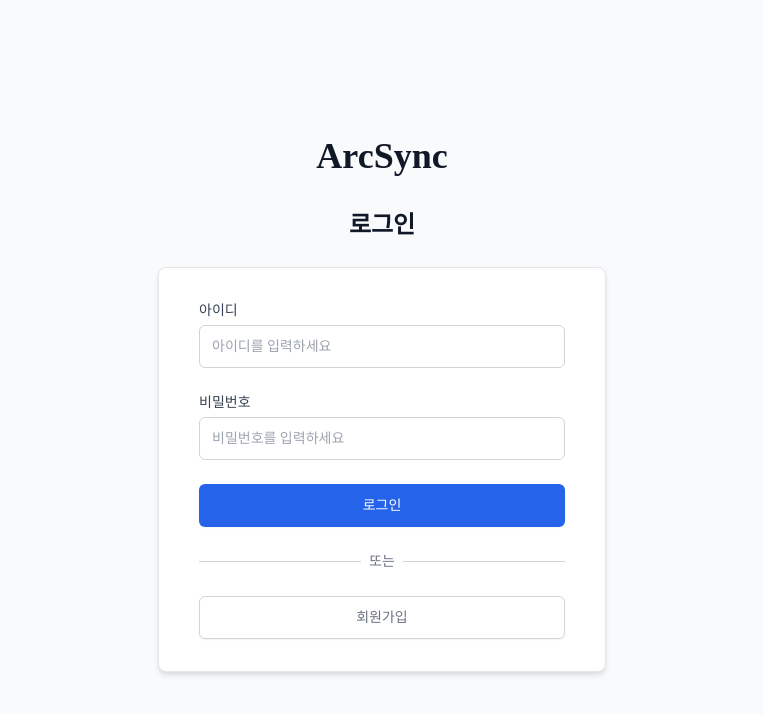
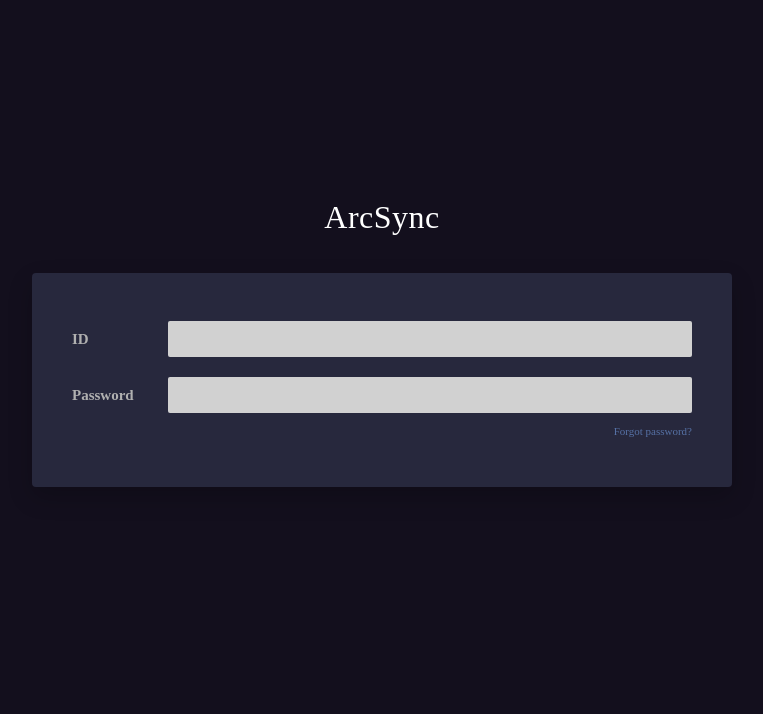
Before and after one commit to goodrammers/arcview-front, a Vue app: page /real-time#/login in a window 1280 px wide. Shown: the top 714 px of the page, without its empty margins (258-1021 px from the left). Built offline with nearby package versions, Linux system fonts and the light colour scheme.

Commit message:
로그인 스타일 수정

```diff
--- a/src/pages/Login.vue
+++ b/src/pages/Login.vue
@@ -1,46 +1,22 @@
 <template>
     <div class="login-root">
-        <div class="login-container">
-            <div class="header-section">
+        <div class="login-content">
             <h1 class="logo-text">ArcSync</h1>
-                <h2 class="title-text">로그인</h2>
-            </div>
 
-            <div class="form-wrapper">
             <div class="login-box">
-                    <form class="login-form" @submit.prevent="login">
+                <div class="login-form">
                     <div class="form-group">
-                            <label>아이디</label>
-                            <input
-                                required
-                                type="text"
-                                v-model="id"
-                                placeholder="아이디를 입력하세요"
-                            />
+                        <label>ID</label>
+                        <input required type="text" v-model="id" @keyup.enter="login" />
                     </div>
 
                     <div class="form-group">
-                            <label>비밀번호</label>
-                            <input
-                                required
-                                type="password"
-                                v-model="pw"
-                                placeholder="비밀번호를 입력하세요"
-                            />
+                        <label>Password</label>
+                        <input required type="password" v-model="pw" @keyup.enter="login" />
                     </div>
 
-                        <div class="form-actions">
-                            <button type="submit" class="submit-btn">로그인</button>
-                        </div>
-                    </form>
-
-                    <div class="divider-section">
-                        <div class="line"></div>
-                        <span class="text">또는</span>
-                    </div>
-
-                    <div class="secondary-actions">
-                        <button type="button" class="signup-btn">회원가입</button>
+                    <div class="forgot-password">
+                        <a href="#">Forgot password?</a>
                     </div>
                 </div>
             </div>
@@ -68,166 +44,109 @@ async function login() {
 <style scoped lang="scss">
 .login-root {
     min-height: 100vh;
-    background-color: #f9fafb;
+    background-color: #130f1d; /* Dark background matching image */
+    display: flex;
+    justify-content: center;
+    align-items: center;
+    font-family: 'Times New Roman', Times, serif; /* Matching serif style */
+}
+
+.login-content {
     display: flex;
     flex-direction: column;
-    justify-content: center;
-    padding: 48px 24px;
-}
-
-.login-container {
+    align-items: center;
     width: 100%;
-    max-width: 448px;
-    margin: 0 auto;
-}
-
-.header-section {
-    text-align: center;
-    margin-bottom: 24px;
+    max-width: 700px;
 }
 
 .logo-text {
-    font-family: 'Pacifico', cursive;
-    font-size: 36px;
-    font-weight: 700;
-    color: #111827;
-    margin-bottom: 8px;
-}
-
-.title-text {
-    font-size: 24px;
-    font-weight: 800;
-    color: #111827;
-    margin-top: 24px;
-}
-
-.form-wrapper {
-    width: 100%;
+    margin-top: -120px;
+    font-size: 32px;
+    font-weight: 500;
+    color: #ffffff;
+    margin-bottom: 32px;
+    letter-spacing: 0.5px;
 }
 
 .login-box {
-    background-color: #ffffff;
-    padding: 32px 40px;
-    box-shadow:
-        0 4px 6px -1px rgba(0, 0, 0, 0.1),
-        0 2px 4px -1px rgba(0, 0, 0, 0.06);
-    border-radius: 8px;
-    border: 1px solid #e5e7eb;
+    width: 100%;
+    background-color: #27283d; /* Card background */
+    padding: 48px 40px;
+    border-radius: 4px;
+    box-shadow: 0 10px 25px rgba(0, 0, 0, 0.2);
 }
 
 .login-form {
     display: flex;
     flex-direction: column;
-    gap: 24px;
+    gap: 20px;
 }
 
 .form-group {
     display: flex;
-    flex-direction: column;
-    gap: 4px;
+    align-items: center;
+    justify-content: space-between;
+    gap: 16px;
 
     label {
-        font-size: 14px;
-        font-weight: 500;
-        color: #374151;
+        font-size: 15px;
+        font-weight: 600;
+        color: #b0b0b0; /* Light gray label */
+        width: 80px; /* Fixed width for alignment */
+        flex-shrink: 0;
     }
 
     input {
-        appearance: none;
-        display: block;
-        width: 100%;
-        padding: 10px 12px;
-        border: 1px solid #d1d5db;
-        border-radius: 6px;
+        flex: 1;
+        height: 36px;
+        background-color: #d1d1d1; /* Light input background */
+        border: none;
+        border-radius: 2px;
+        padding: 0 10px;
         font-size: 14px;
+        color: #000;
         outline: none;
-        transition:
-            border-color 0.2s,
-            box-shadow 0.2s;
-
-        &::placeholder {
-            color: #9ca3af;
-        }
 
         &:focus {
-            border-color: #3b82f6;
-            box-shadow: 0 0 0 2px rgba(59, 130, 246, 0.5); // Blue ring
+            background-color: #ffffff;
         }
     }
 }
 
+.forgot-password {
+    display: flex;
+    justify-content: flex-end;
+    margin-top: -10px; /* Pull closer to password field */
+
+    a {
+        font-size: 11px;
+        color: #5671a5; /* Muted blue link color */
+        text-decoration: none;
+
+        &:hover {
+            color: #7a93c9;
+            text-decoration: underline;
+        }
+    }
+}
+
+.form-actions {
+    margin-top: 20px;
+}
+
 .submit-btn {
     width: 100%;
-    display: flex;
-    justify-content: center;
-    padding: 10px 16px;
-    border: 1px solid transparent;
-    border-radius: 6px;
-    box-shadow: 0 1px 2px 0 rgba(0, 0, 0, 0.05);
+    padding: 10px;
+    background-color: #3b3c58;
+    color: #fff;
+    border: none;
+    border-radius: 4px;
+    cursor: pointer;
     font-size: 14px;
-    font-weight: 500;
-    color: #ffffff;
-    background-color: #2563eb; // Blue-600
-    cursor: pointer;
     transition: background-color 0.2s;
 
     &:hover {
-        background-color: #1d4ed8; // Blue-700
-    }
-
-    &:focus {
-        outline: none;
-        box-shadow: 0 0 0 2px rgba(59, 130, 246, 0.5);
-        background-color: #1d4ed8;
-    }
-}
-
-.divider-section {
-    margin-top: 24px;
-    position: relative;
-    display: flex;
-    justify-content: center;
-
-    .line {
-        position: absolute;
-        top: 50%;
-        left: 0;
-        right: 0;
-        border-top: 1px solid #d1d5db;
-        z-index: 0;
-    }
-
-    .text {
-        position: relative;
-        z-index: 1;
-        background-color: #ffffff;
-        padding: 0 8px;
-        color: #6b7280;
-        font-size: 14px;
-    }
-}
-
-.secondary-actions {
-    margin-top: 24px;
-}
-
-.signup-btn {
-    width: 100%;
-    display: inline-flex;
-    justify-content: center;
-    padding: 10px 16px;
-    border: 1px solid #d1d5db;
-    border-radius: 6px;
-    box-shadow: 0 1px 2px 0 rgba(0, 0, 0, 0.05);
-    background-color: #ffffff;
-    font-size: 14px;
-    font-weight: 500;
-    color: #6b7280;
-    cursor: pointer;
-    transition: background-color 0.2s;
-
-    &:hover {
-        background-color: #f9fafb;
+        background-color: #4c4d6f;
     }
 }
 </style>
```
Lines whose indentation alone changed are shown as unchanged.
